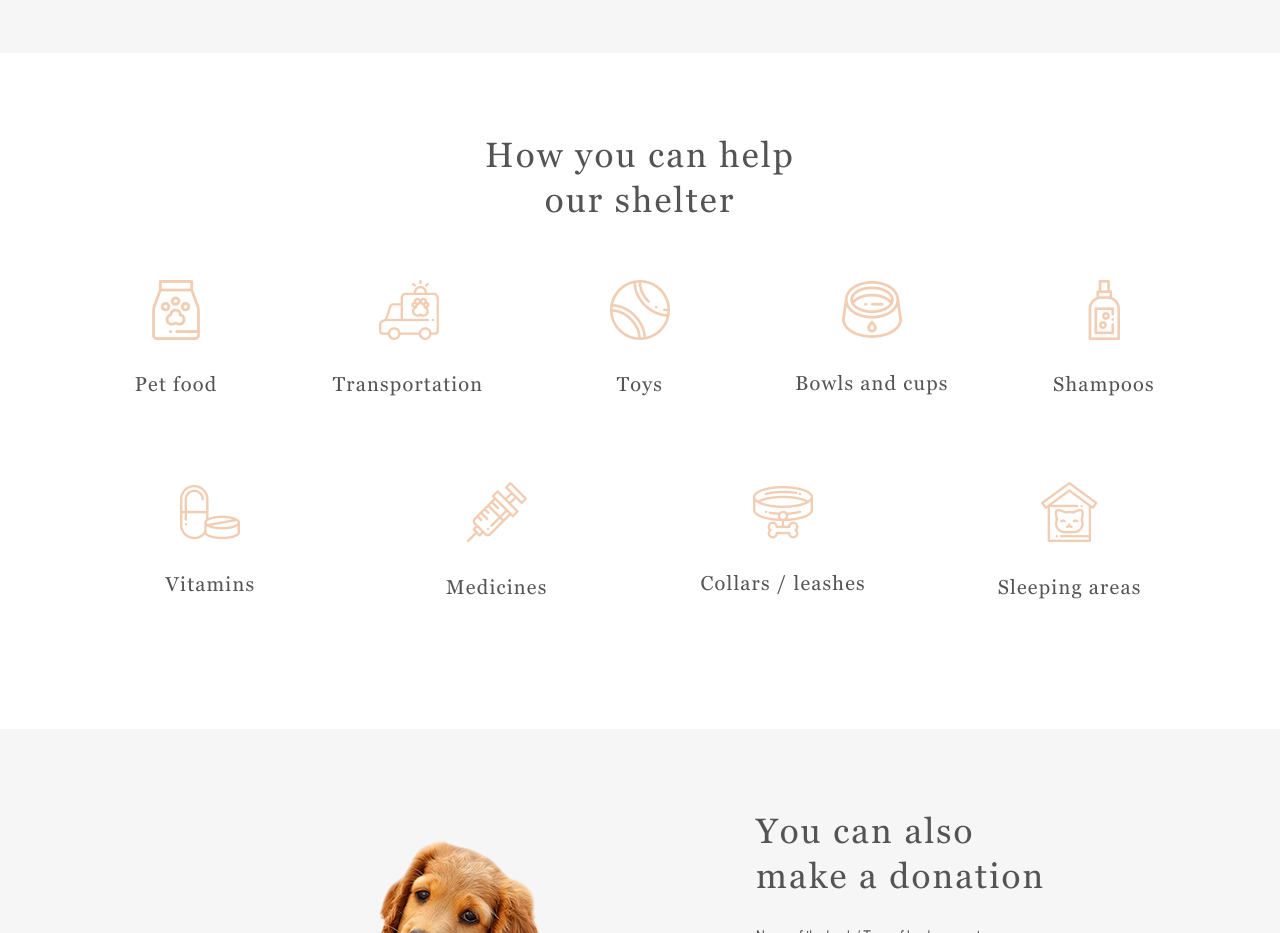
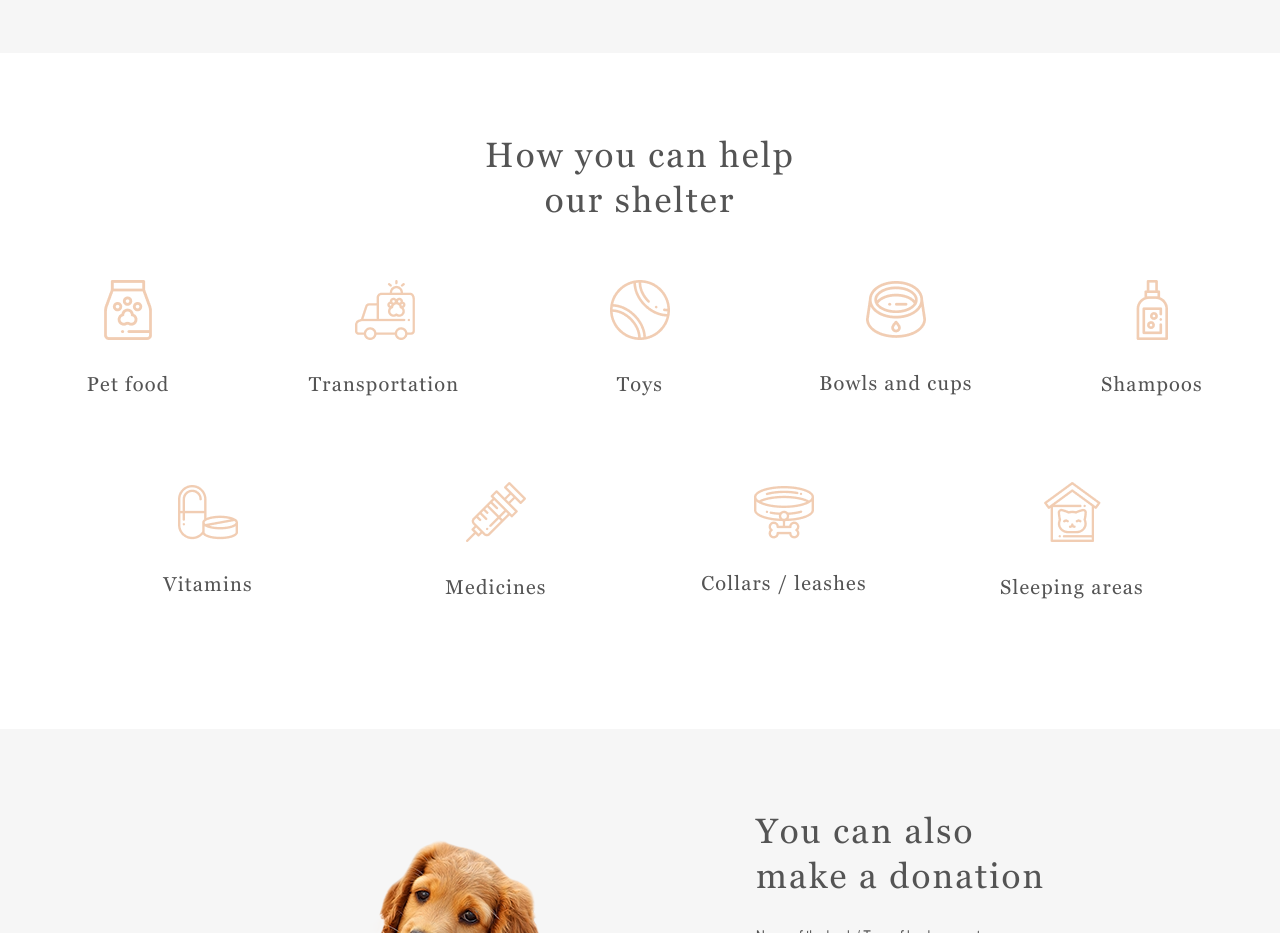
Before and after one commit to Meri-MG/shelter, a plain HTML site: page pages/main/index.html in a window 1280 px wide. Shown: the part 2360-3293 px from the top of the page. Drawn offline with Linux system fonts and the light colour scheme; files whose address does not match are found by name.

Commit message:
fix: grid properties

```diff
--- a/pages/main/style.css
+++ b/pages/main/style.css
@@ -276,15 +276,9 @@ header .wrapper nav ul li .highlighted {
   background-color: var(--color-white);
 }
 
-.help_section .wrapper {
-  padding-left: 9rem;
-  padding-right: 9rem;
-}
-
 .help_section .first_grid {
   display: grid;
-  grid-gap: 4.5rem;
-  grid: auto / repeat(5, 10rem);
+  grid: auto / repeat(auto-fit, minmax(8rem, 1fr));
   width: 100%;
   justify-content: center;
   align-items: center;
@@ -300,8 +294,7 @@ header .wrapper nav ul li .highlighted {
 
 .second_grid {
   display: grid;
-  grid-gap: 7.5rem;
-  grid: auto / repeat(4, 10.4rem);
+  grid: auto / repeat(auto-fit, minmax(8rem, 1fr));
   justify-content: center;
   width: 90%;
   margin: 0 auto;
```
